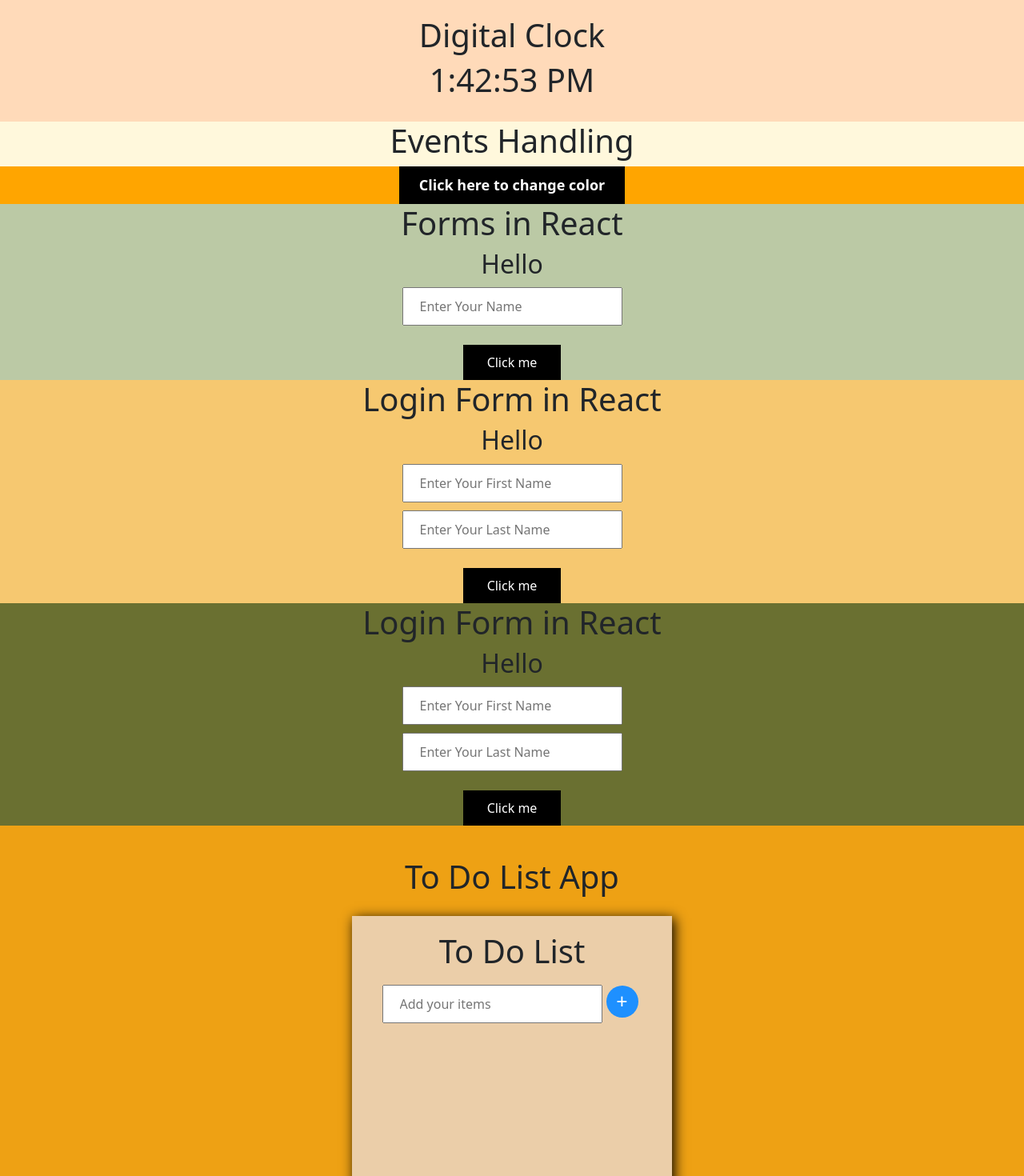
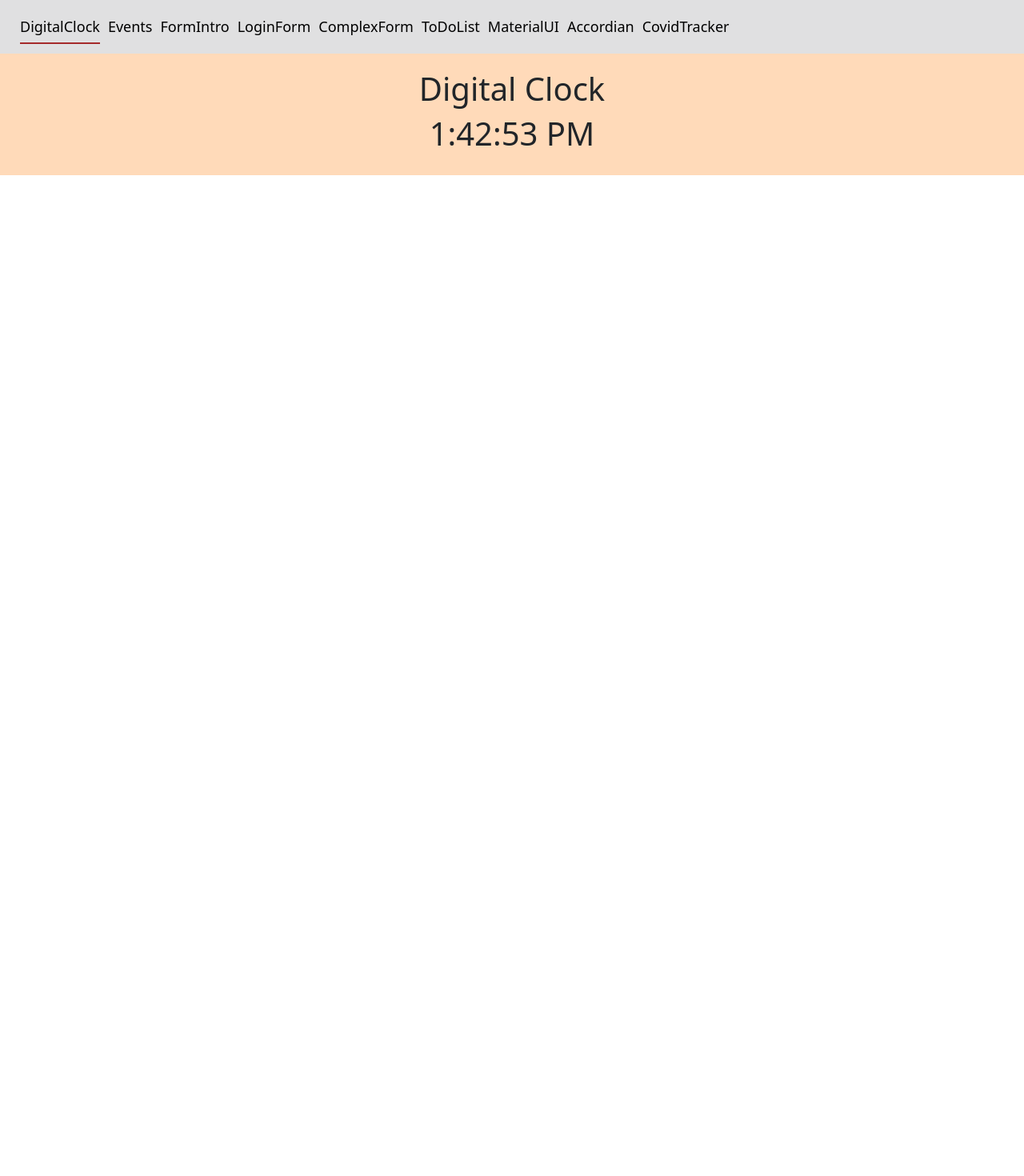
Before and after one commit to anjanisingh17/HOOKSWITHEVENT, a React (Create React App) app: page / in a window 1280 px wide. Shown: the top 1470 px of the page at 80% size. After the commit the page ends 800 px from the top, so only its background shows below. Built offline with nearby package versions, Linux system fonts and the light colour scheme.

Commit message:
last commit

```diff
--- a/package.json
+++ b/package.json
@@ -12,6 +12,7 @@
     "react": "^18.2.0",
     "react-dom": "^18.2.0",
     "react-paginate": "^8.1.3",
+    "react-router-dom": "^6.3.0",
     "react-scripts": "5.0.1",
     "web-vitals": "^2.1.4"
   },
--- a/src/Accordian/Accordian.js
+++ b/src/Accordian/Accordian.js
@@ -10,7 +10,7 @@ function Accordian() {
  const [currentPage, setCurrentPage] = useState(0);
   let currentPageData = [];
   const PER_PAGE = 3;
-  let pageCount = 2;
+  let pageCount = 0;
 const offset = currentPage * PER_PAGE;
 function handlePageClick({ selected: selectedPage }) {
     setCurrentPage(selectedPage);
--- a/src/Accordian/api.js
+++ b/src/Accordian/api.js
@@ -4,7 +4,7 @@ const questions = [
         id:1,
         key:1,
         question: 'What is react?',
-        answer: 'React is a library of javascript.'
+        answer: 'React is a front-end JavaScript library developed by Facebook in 2011. It follows the component based approach which helps in building reusable UI components. It is used for developing complex and interactive web and mobile UI. Even though it was open-sourced only in 2015, it has one of the largest communities supporting it.'
     },
     {
         id:2,
@@ -33,8 +33,14 @@ const questions = [
     {
         id:6,
         key:6,
-        question: 'What is npm in Imran?',
-        answer: 'Npm is a software registry where several codes are available to use in development.'
+        question: ' What is JSX?',
+        answer: 'JSX is a syntax extension of JavaScript. It is used with React to describe what the user interface should look like. By using JSX, we can write HTML structures in the same file that contains JavaScript code.'
+    },
+    {
+        id:7,
+        key:7,
+        question: 'What is Props?',
+        answer: 'Props is the shorthand for Properties in React. They are read-only components which must be kept pure i.e. immutable. They are always passed down from the parent to the child components throughout the application. A child component can never send a prop back to the parent component. This help in maintaining the unidirectional data flow and are generally used to render the dynamically generated data.'
     }
 
 ];
--- a/src/App.css
+++ b/src/App.css
@@ -1,3 +1,4 @@
+@import "/node_modules/bootstrap/dist/css/bootstrap.min.css";
 *{
   margin: 0px;
   padding: 0px;
@@ -217,3 +218,20 @@ li{
 .button_div2 button{
   color: green;
 }
+
+.menu_div{
+  background-color: #6f6f7036;
+  padding: 20px;
+}
+
+a{
+  color: #000 !important;
+  text-align: center;
+  font-size: 18px;
+  text-decoration: none !important;
+  margin: 5px;
+}
+a.active{
+  border-bottom: 2px solid brown;
+  padding-bottom: 8px;
+}
--- a/src/App.js
+++ b/src/App.js
@@ -7,19 +7,26 @@ import ComplexForm from './ComplexForm';
 import ToDoList from './ToDoList';
 import MaterialUI from './MaterialUI';
 import Accordian from './Accordian/Accordian';
+import Menu from './Menu';
+import { BrowserRouter as Router, Route, Routes } from 'react-router-dom';
+import CovidTracker from './CovidTracker';
 
 function App() {
 
   return(
     <>
-    <DigitalClock />
-    <Events />
-    <FormIntro />
-    <LoginForm />
-    <ComplexForm />
-    <ToDoList />
-    <MaterialUI />
-    <Accordian />
+    <Menu />
+     <Routes>
+     <Route path='/' element={<DigitalClock />} />
+      <Route path='/events' element={<Events />} />
+      <Route path='/formintro' element={<FormIntro />} />
+      <Route path='/loginform' element={<LoginForm />} />
+      <Route path='/complexform' element={<ComplexForm />} />
+      <Route path='/todolist' element={<ToDoList />} />
+      <Route path='/materialui' element={<MaterialUI />} />
+      <Route path='/accordian' element={<Accordian />} />
+      <Route path='/covidtracker' element={<CovidTracker />} />
+     </Routes>
     </>
 
   );
--- /dev/null
+++ b/src/CovidTracker.jsx
@@ -0,0 +1,83 @@
+import React from 'react'
+import { useEffect } from 'react';
+import { useState } from 'react';
+
+
+
+
+function CovidTracker() {
+
+const [exactdata,setvalue] = useState([]);
+
+async function getCovidData(){
+    const response = await fetch('https://data.covid19india.org/data.json');
+    const data = await response.json();
+    setvalue(data.statewise);
+}
+
+
+useEffect(()=>{
+    return ()=>{
+
+     getCovidData();
+    }
+
+})
+
+
+console.log(exactdata)
+  return (
+    <>
+        <h2><center>Covid Tracker</center></h2>
+        <table className="table">
+  <thead>
+    <tr>
+      <th scope="col">Sno</th>
+      <th scope="col">State</th>
+      <th scope="col">Confirmed</th>
+      <th scope="col">Recovered</th>
+      <th scope="col">Death</th>
+    </tr>
+  </thead>
+  <tbody>
+
+ {
+        exactdata.map((val,index)=>{
+            if(index!=0){
+           return(
+
+            <>
+
+              <tr key={index}>
+                <th scope="row">{index}</th>
+                <td>{val.state}</td>
+                <td>{val.confirmed}</td>
+                <td>{val.recovered}</td>
+                <td>{val.deaths}</td>
+              </tr>
+
+            </>
+
+           )}
+
+
+
+
+
+
+        })
+
+ }
+
+
+
+
+  </tbody>
+</table>
+
+    </>
+  )
+}
+
+
+export default CovidTracker;
--- /dev/null
+++ b/src/Menu.jsx
@@ -0,0 +1,23 @@
+import React from 'react'
+import {NavLink} from 'react-router-dom';
+import './App.css';
+
+function Menu() {
+  return (
+    <>
+    <div className='menu_div'>
+      <NavLink   to='/'>DigitalClock</NavLink>
+      <NavLink   to='/events'>Events</NavLink>
+      <NavLink   to='/formintro'>FormIntro</NavLink>
+      <NavLink   to='/loginform'>LoginForm</NavLink>
+      <NavLink   to='/complexform'>ComplexForm</NavLink>
+      <NavLink   to='/todolist'>ToDoList</NavLink>
+      <NavLink   to='/materialui'>MaterialUI</NavLink>
+      <NavLink   to='/accordian'>Accordian</NavLink>
+      <NavLink   to='/covidtracker'>CovidTracker</NavLink>
+     </div>
+    </>
+  )
+}
+
+export default Menu;
--- a/src/index.js
+++ b/src/index.js
@@ -2,11 +2,14 @@ import React from 'react';
 import ReactDOM from 'react-dom/client';
 import './index.css';
 import App from './App';
+import {  BrowserRouter as Router } from 'react-router-dom';
 
 const root = ReactDOM.createRoot(document.getElementById('root'));
 root.render(
   <React.StrictMode>
-    <App />
+    <Router>
+      <App />
+    </Router>
   </React.StrictMode>
 );
 
```
Also changed, not shown: 1 other file (tests, documents, lock files or other folders).
